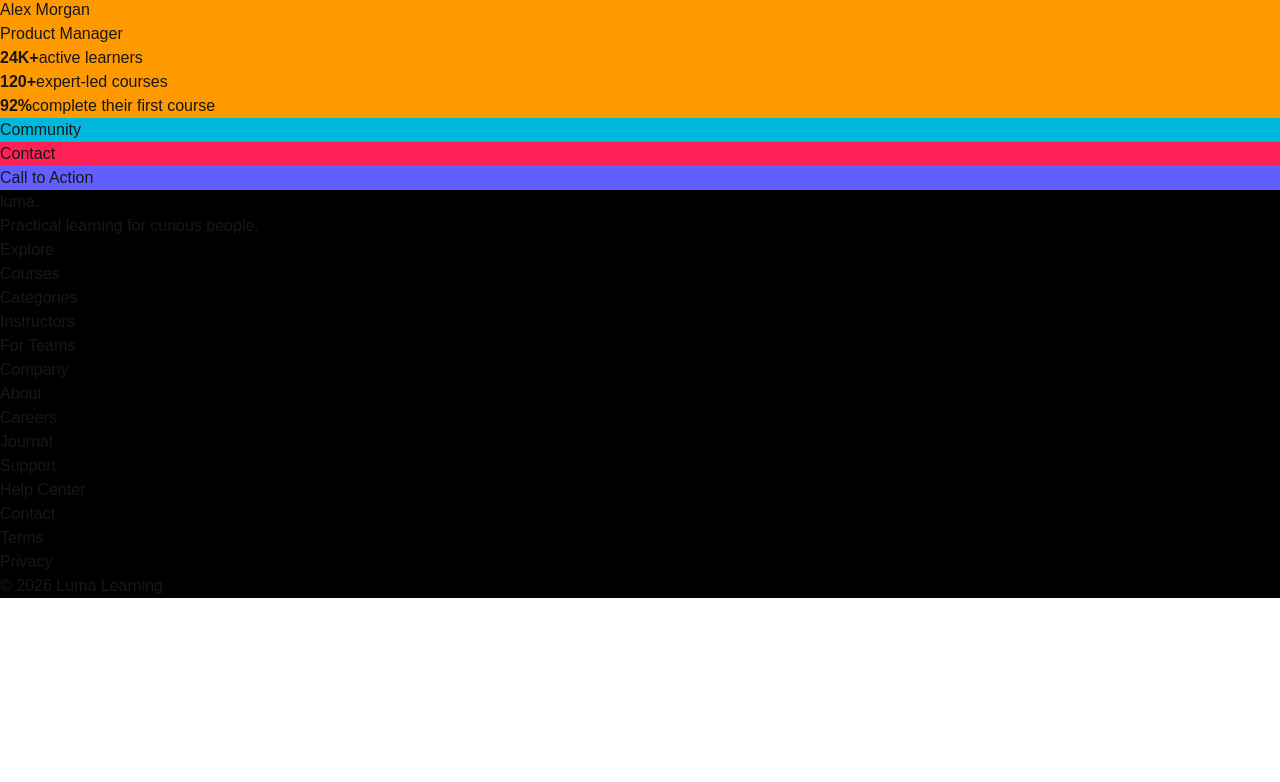
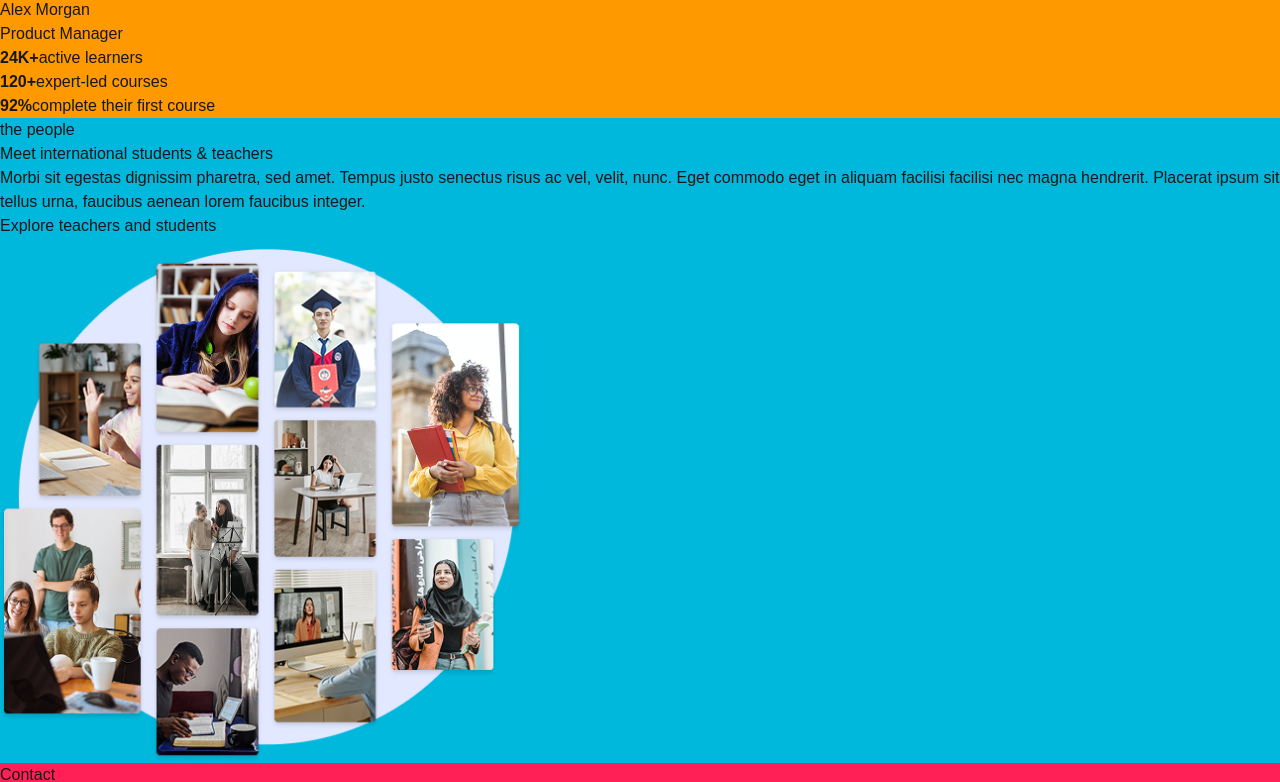
Before and after one commit to raresan/buzzvel-coding-test1-renan-alonso, a Next.js app: page / in a window 1280 px wide. Shown: the part 2461-3243 px from the top of the page. Before the commit the page ends 3059 px from the top, so only its background shows below. Built offline with nearby package versions, Linux system fonts and the light colour scheme.

Commit message:
feat: community initial structure

```diff
--- a/app/components/sections/Community.tsx
+++ b/app/components/sections/Community.tsx
@@ -1,3 +1,43 @@
-export default function Community() {
-  return <section className="bg-cyan-500">Community</section>
+import Image, { StaticImageData } from 'next/image'
+
+import type { ClickableProps } from '../ui/Clickable'
+
+import Clickable from '../ui/Clickable'
+
+interface CommunityProps {
+  data: {
+    eyebrow: string
+    title: string
+    description: string
+    cta: ClickableProps
+    communityImage: {
+      src: string | StaticImageData
+      alt: string
+    }
+  }
 }
+
+export default function Community({ data }: CommunityProps) {
+  return (
+    <section className="bg-cyan-500">
+      <div>
+        <h3>{data.eyebrow}</h3>
+        <h2>{data.title}</h2>
+        <p>{data.description}</p>
+
+        <div>
+          <Clickable {...data.cta} />
+        </div>
+      </div>
+
+      <div>
+        <Image
+          src={data.communityImage.src}
+          alt={data.communityImage.alt}
+          width={530}
+          height={522}
+        />
+      </div>
+    </section>
+  )
+}
--- a/app/data/index.js
+++ b/app/data/index.js
@@ -166,7 +166,7 @@ export const data = {
       href: '#community',
     },
     communityImage: {
-      src: '/community.jpg',
+      src: '/images/community.png',
       alt: 'Community photo',
     },
   },
--- a/app/page.tsx
+++ b/app/page.tsx
@@ -17,7 +17,7 @@ export default function Home() {
       <FeaturedCourse data={data.featuredCourse} />
       <HowItWorks data={data.howItWorks} />
       <Testimonial data={data.testimonial} />
-      <Community />
+      <Community data={data.community} />
       <Contact />
       <CallToAction />
     </>
```
Also changed, not shown: public/images/community.png (added).
